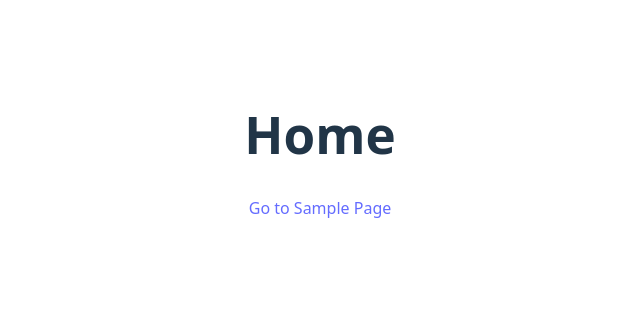
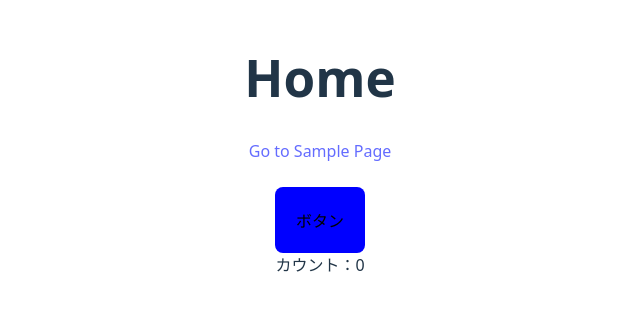
Before and after one commit to LibertyReman/react-fundamentals, a React (Vite) app: page / in a window 1280 px wide. Shown: the part 254-564 px from the top of the page, without its empty margins (320-960 px from the left). Built offline with nearby package versions, Linux system fonts and the light colour scheme.

Commit message:
Button・Displayコンポーネントを表示

```diff
--- a/src/App.jsx
+++ b/src/App.jsx
@@ -5,7 +5,6 @@ import SamplePage from './pages/SamplePage'
 
 function App() {
   return (
-    // 空のフラグメント returnの中で複数のタグを書きたい場合に必要
     <BrowserRouter>
       <Routes>
         <Route path='/' element={<Home />}/>
--- a/src/components/Display/Display.jsx
+++ b/src/components/Display/Display.jsx
@@ -1,22 +1,21 @@
 import {useState, useEffect} from "react"
 
 function Display(props){
-
-  const [text, setText] = useState("Loading...");
+  const [isLoading, setIsLoading] = useState(true);
 
   // useEffectは関数内かつreturnの前に定義
   // 第1引数にコールバック関数、第2引数に配列を指定（空の場合はコンポーネントが初回表示されたときだけ実行）
   // サーバからデータ表示するのに時間がかかる場合に使ったりする
   useEffect(() => {
     setTimeout(() => {
-      setText(`カウント：${props.count}`);
+      setIsLoading(false);
     }, 2000);
   },[])
 
 
   return (
     <div>
-      {text}
+      {isLoading ? "Loading..." : `カウント：${props.count}`}
     </div>
   )
 }
--- a/src/pages/Home.jsx
+++ b/src/pages/Home.jsx
@@ -1,10 +1,29 @@
+import {useState, useEffect} from "react"
 import { Link } from "react-router-dom";
+import Button from '../components/Button/Button'
+import Display from '../components/Display/Display'
 
 function Home(){
+  // 状態を持たせたい変数とそれを更新する関数を定義
+  // 状態は親から子コンポーネントに渡すのが基本設計親
+  const [count, setCount] = useState(0);
+
+  // 関数を定義
+  const handleClick = () => {
+    setCount(count + 1);
+  }
+
   return (
     <>
       <h1>Home</h1>
       <Link to="/sample-page">Go to Sample Page</Link>
+      <br />
+      <br />
+      {/* 値の場合は{}が必要 */}
+      <Button type="submit" disabled={false} onClick={handleClick}>
+        ボタン
+      </Button>
+      <Display count={count} />
     </>
   )
 }
```
